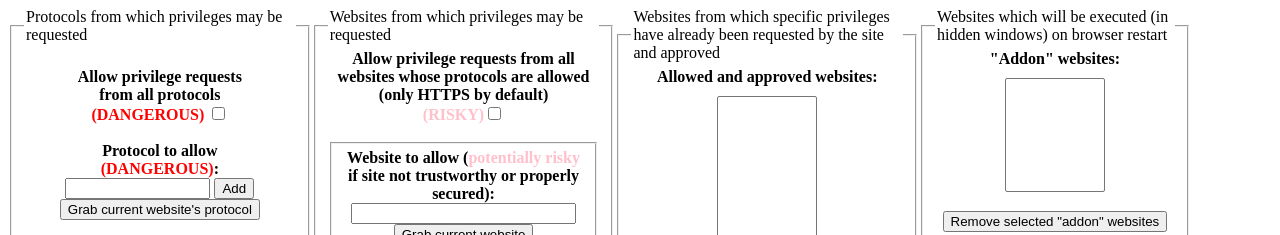
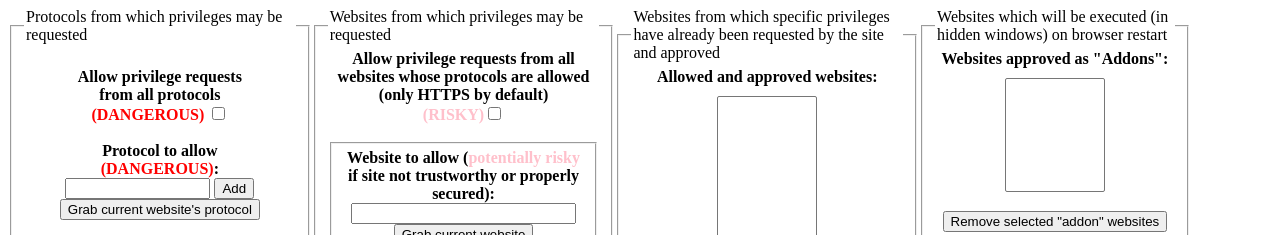
Before and after one commit to brettz9/asyouwish, a website: page data/ayw-options/options_en-US.html in a window 1280 px wide. Shown: the top 235 px of the page. Drawn offline with Linux system fonts and the light colour scheme.

Commit message:
Clarifying text change for options dialog (Thanks, Angelo Borsotti!)

```diff
--- a/data/ayw-options/options_en-US.html
+++ b/data/ayw-options/options_en-US.html
@@ -62,7 +62,7 @@
     <div class="fieldset-container">
         <fieldset class="internal"><legend>Websites which will be executed (in hidden windows) on browser restart</legend>
             <div class="focus">
-                <label>"Addon" websites:<br />
+                <label>Websites approved as "Addons":<br />
                     <select id="addonWebsites" multiple="multiple" size="7"></select>
                 </label>
                 <br />
```
